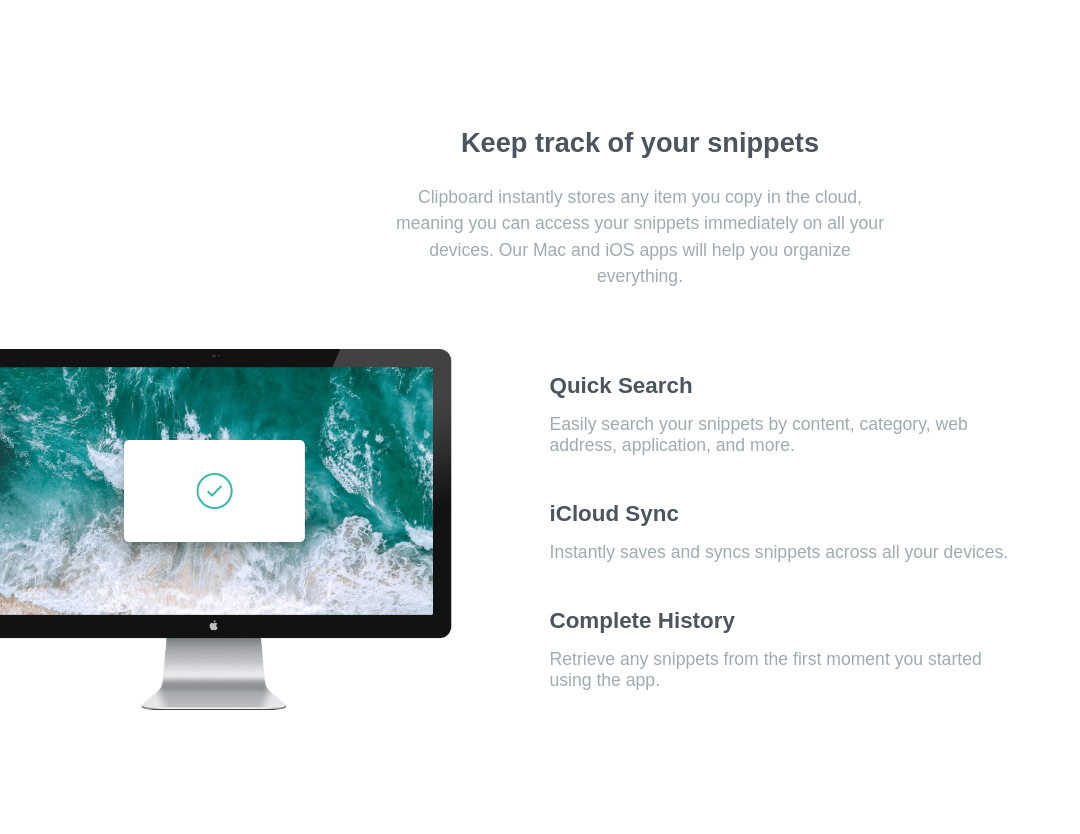
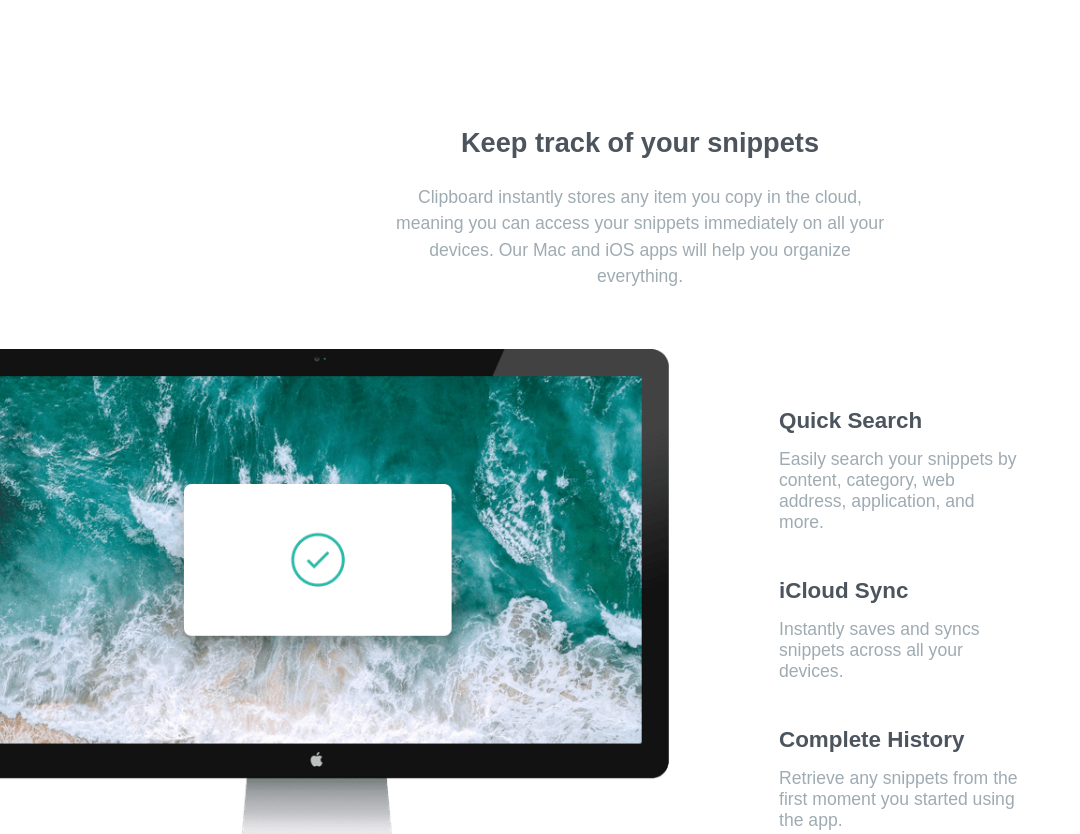
Before and after one commit to thisguyisunknown/clipboard-landing-page-challenge, a plain HTML site: page index.html in a window 1280 px wide. Shown: the part 420-1254 px from the top of the page, without its empty margins (0-1080 px from the left). Drawn offline with Linux system fonts and the light colour scheme; a web font is replaced by a local one.

Commit message:
update style.css

```diff
--- a/style.css
+++ b/style.css
@@ -225,7 +225,6 @@ footer svg:hover > path {
   #sec1 {
     display: flex;
     flex-direction: column;
-    align-items: center;
     width: 100%;
   }
   #subsect {
@@ -234,20 +233,21 @@ footer svg:hover > path {
     align-items: center;
     text-align: left;
   }
-  #subsect > *, #sec3 ul > * {
-    flex-basis: 100%;
-  }
   #subsect img {
     transform: translateX(-5%);
   }
-  #subsect ul {
+  #computer {
+    flex: 1 0 55%;
+  }
+  #subsect > ul {
+    flex: 0 1 45%;
     margin: 0 20% 0 0;
   }
   #sec2 {
     width: 100%;
   }
   #devices > img {
-    width: 75%;
+    width: 55%;
   }
   #sec3 > ul {
     flex-direction: row;
```
